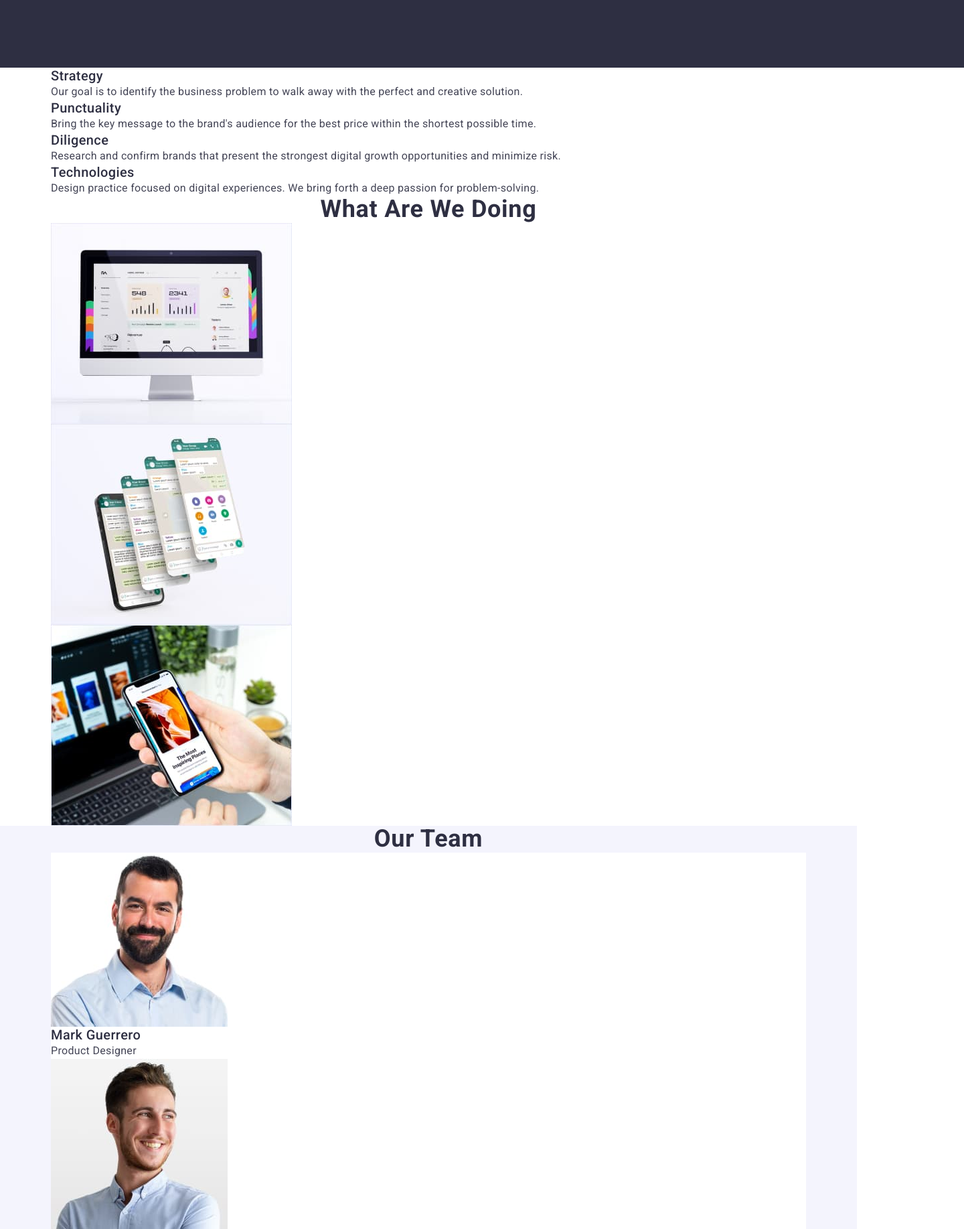
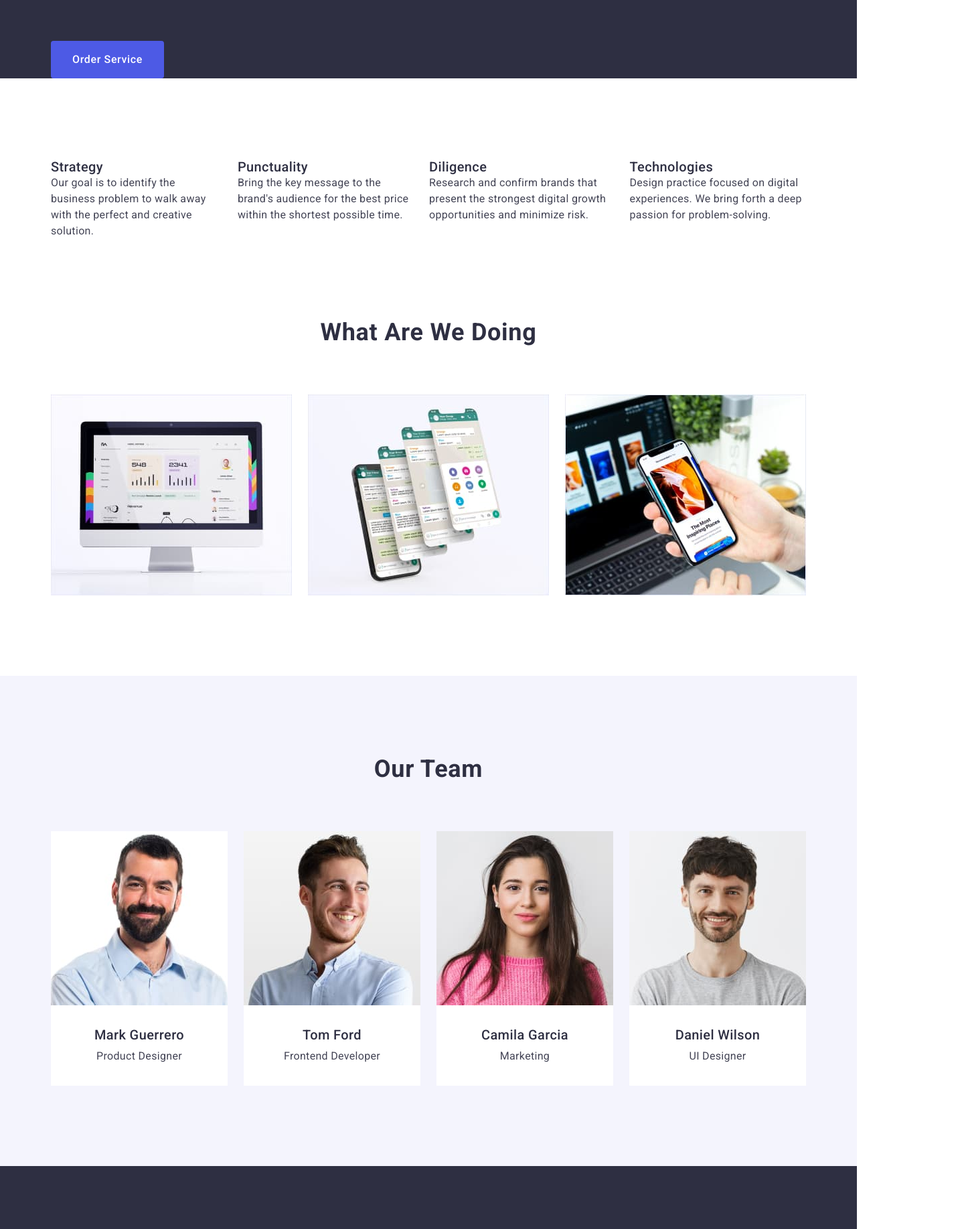
Before and after one commit to vitalii-kyiv/goit-markup-hw-03, a plain HTML site: page index.html in a window 1280 px wide. Shown: the part 572-2407 px from the top of the page at 67% size, 1440 px wide, since content can reach past the window. Drawn offline with nearby package versions, Linux system fonts and the light colour scheme.

Commit message:
main-draft-all-1.0

```diff
--- a/css/styles.css
+++ b/css/styles.css
@@ -77,8 +77,6 @@ img {
 
 .header {
   background-color: var(--first-background-color);
-  padding-top: 24px;
-  padding-bottom: 24px;
   border-bottom: 1px solid #e7e9fc;
 }
 
@@ -108,6 +106,8 @@ img {
   display: flex;
   align-items: center;
   gap: 40px;
+  padding-top: 24px;
+  padding-bottom: 24px;
 }
 
 .header-logo-web {
@@ -149,15 +149,14 @@ img {
 
 /**MAIN-------------- HERO------------------ */
 .hero {
-  width: 1440px;
-  height: 600px;
   background-color: var(--second-background-color);
 }
 
 .hero-title {
-  width: 496px;
+  max-width: 496px;
   margin-bottom: 64px;
   padding-top: 188px;
+  padding-bottom: 188px;
   font-size: 56px;
   line-height: 1.07;
   text-align: center;
@@ -166,13 +165,16 @@ img {
 }
 
 .hero-btn {
-  width: 169px;
+  display: block;
+  border: none;
+  border-radius: 4px;
+  min-width: 169px;
   height: 56px;
   font-family: inherit;
   font-weight: 500;
   font-size: 16px;
   line-height: 1.5;
-  display: flex;
+
   align-items: center;
   letter-spacing: 0.04em;
   color: var(--first-btn-color);
@@ -187,9 +189,16 @@ img {
 
 /**MAIN-------------- SOLUTIONS------------------ */
 .solutions-title {
+  margin-bottom: 8px;
+}
+.container-solutions {
+  padding-top: 120px;
+  padding-bottom: 120px;
 }
 
 .solutions-list {
+  display: flex;
+  gap: 24px;
 }
 
 .solitions-item {
@@ -205,13 +214,17 @@ img {
 
 /**MAIN-------------- ABOUT------------------ */
 .about {
+  padding-bottom: 120px;
 }
 
 .about-title {
   color: var(--first-title-color);
+  margin-bottom: 72px;
 }
 
 .about-list {
+  display: flex;
+  gap: 24px;
 }
 
 .about-item {
@@ -220,13 +233,24 @@ img {
 /**MAIN-------------- TEAM------------------ */
 .team {
   background-color: var(--third-background-color);
+  padding-top: 120px;
+  padding-bottom: 120px;
 }
 
 .team-title {
   color: var(--first-title-color);
+  margin-bottom: 72px;
 }
 
 .team-list {
+  display: flex;
+  gap: 24px;
+}
+
+.team-list-container {
+  padding-top: 32px;
+  padding-bottom: 32px;
+  text-align: center;
 }
 
 .list {
@@ -238,6 +262,7 @@ img {
 
 .team-item-title {
   color: var(--first-title-color);
+  margin-bottom: 8px;
 }
 
 .team-item-text {
@@ -247,9 +272,13 @@ img {
 /**-------------- FOOTER------------------ */
 .footer {
   background-color: var(--second-background-color);
+  padding-top: 100px;
+  padding-bottom: 100px;
 }
 
 .footer-logo {
+  display: inline-block;
+  margin-bottom: 16px;
   font-family: 'Raleway', sans-serif;
   font-weight: 800;
   font-size: 18px;
@@ -257,6 +286,8 @@ img {
   letter-spacing: 0.03em;
   text-transform: uppercase;
   color: var(--logo-color);
+  display: inline-block;
+  margin-bottom: 16px;
 }
 
 .link {
@@ -268,6 +299,7 @@ img {
 
 .footer-text {
   color: var(--second-text-color);
+  max-width: 264px;
 }
 
 /**PORTFOLIO-------------- MAIN------------------ */
--- a/index.html
+++ b/index.html
@@ -68,7 +68,7 @@
         </div>
       </section>
       <section>
-        <div class="container">
+        <div class="container container-solutions">
           <h2 class="solutions-title" hidden>features</h2>
           <ul class="solutions-list list">
             <li class="solitions-item">
@@ -124,23 +124,31 @@
           <ul class="team-list list">
             <li class="team-item">
               <img src="./images/ot1.jpg" alt="person" width="264" />
+              <div class="team-list-container">
                 <h3 class="team-item-title third-title">Mark Guerrero</h3>
                 <p class="team-item-text main-text">Product Designer</p>
+              </div>
             </li>
             <li class="team-item">
               <img src="./images/ot2.jpg" alt="person" width="264" />
+              <div class="team-list-container">
                 <h3 class="team-item-title third-title">Tom Ford</h3>
                 <p class="team-item-text main-text">Frontend Developer</p>
+              </div>
             </li>
             <li class="team-item">
               <img src="./images/ot3.jpg" alt="person" width="264" />
+              <div class="team-list-container">
                 <h3 class="team-item-title third-title">Camila Garcia</h3>
                 <p class="team-item-text main-text">Marketing</p>
+              </div>
             </li>
             <li class="team-item">
               <img src="./images/ot4.jpg" alt="person" width="264" />
+              <div class="team-list-container">
                 <h3 class="team-item-title third-title">Daniel Wilson</h3>
                 <p class="team-item-text main-text">UI Designer</p>
+              </div>
             </li>
           </ul>
         </div>
```
Lines whose indentation alone changed are shown as unchanged.
